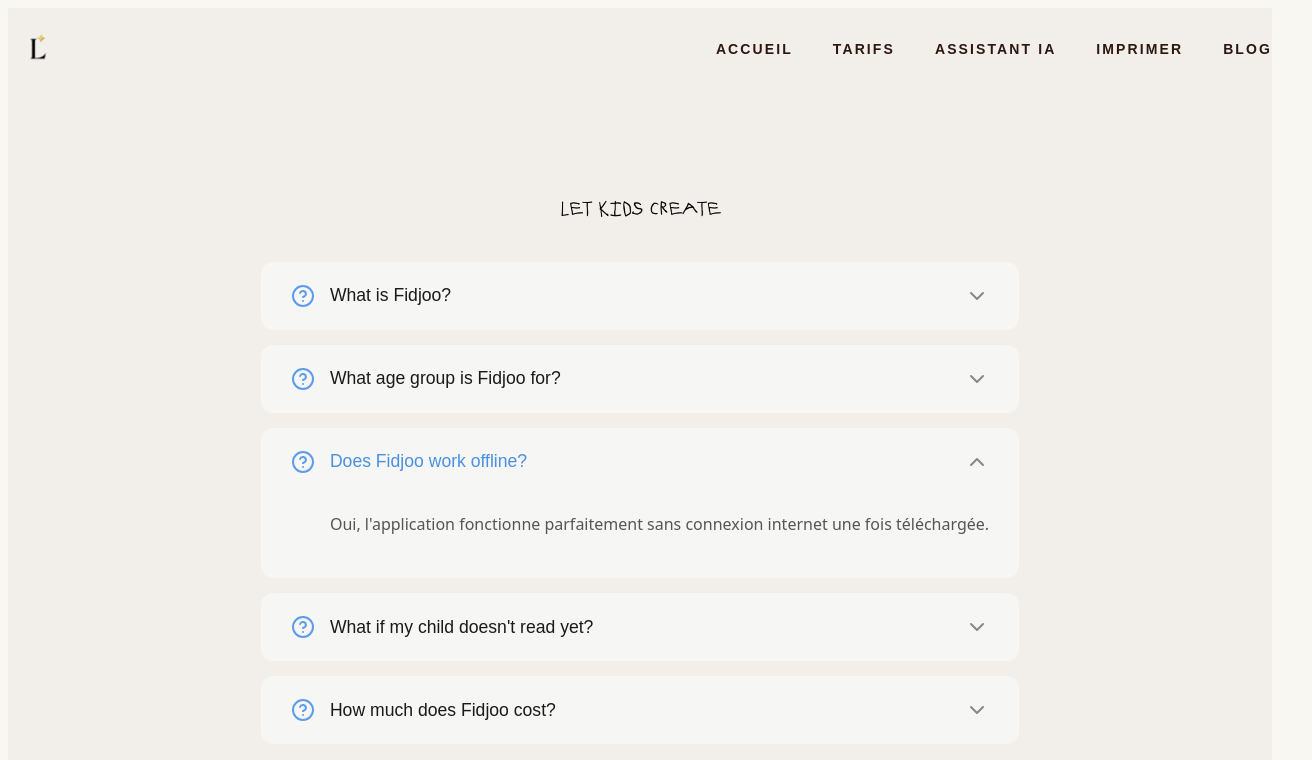
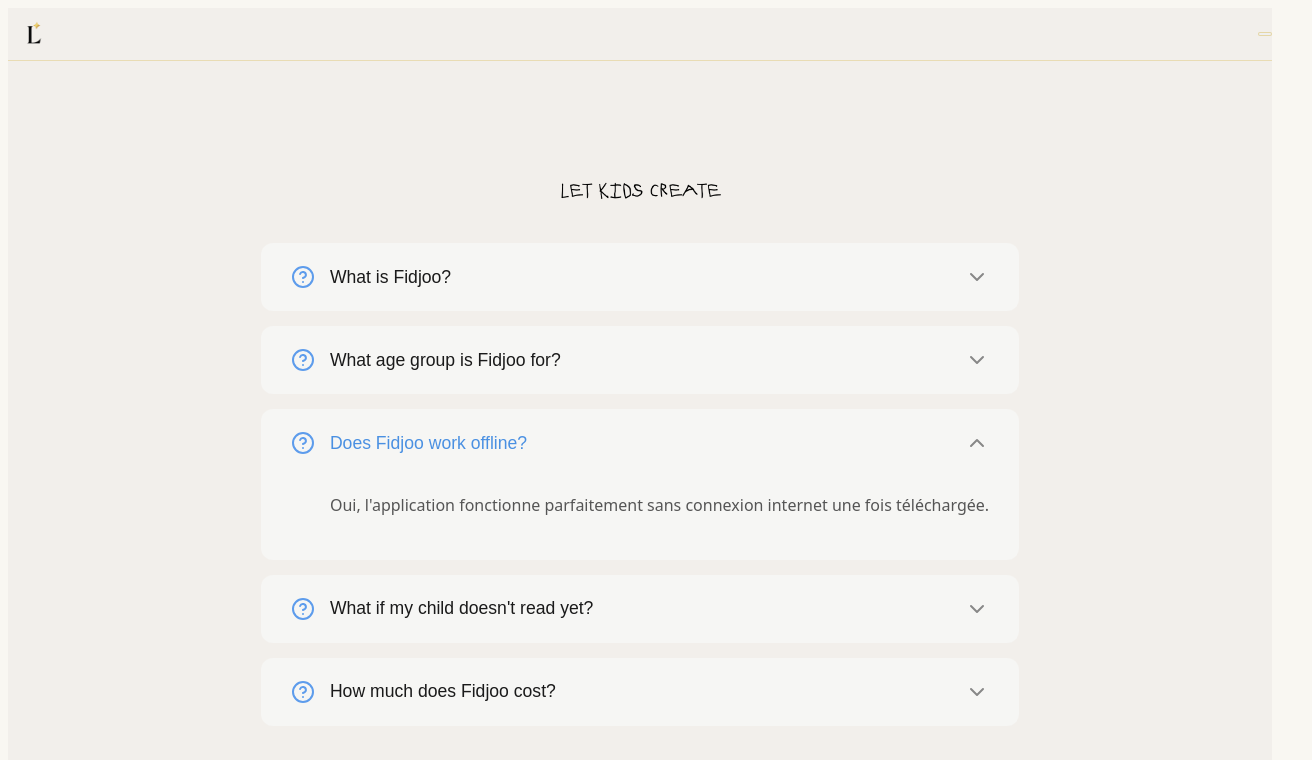
Before and after one commit to solalchetrit/loomina, a Next.js app: page / in a window 1280 px wide. Shown: the top 760 px of the page, 1312 px wide, since content can reach past the window. Built offline with nearby package versions, Linux system fonts and the light colour scheme.

Commit message:
Refine header navigation

```diff
--- a/components/Header.tsx
+++ b/components/Header.tsx
@@ -1,21 +1,24 @@
+"use client";
 
 import Image from "next/image";
 import Link from "next/link";
+import { usePathname } from "next/navigation";
+import { useState } from "react";
+
+const NAV_LINKS = [
+    { href: "/", label: "Accueil" },
+    { href: "/mission", label: "Mission" },
+    { href: "/offres", label: "Offres" },
+];
 
 export default function Header() {
+    const pathname = usePathname();
+    const [isOpen, setIsOpen] = useState(false);
+
     return (
-        // J'utilise style={{...}} pour FORCER le layout même si Tailwind plante
-        <header
-            className="w-full flex items-center justify-between px-10 pt-2 pb-4"
-            style={{ display: 'flex', justifyContent: 'space-between', alignItems: 'center', padding: '10px 40px 20px 40px' }}
-        >
-
-            {/* 1. Le Logo */}
-            <div
-                className="relative h-[60px] w-[180px]"
-                // Style de secours pour la taille
-                style={{ height: '60px', width: '180px', position: 'relative' }}
-            >
+        <header className="sticky top-0 z-50 w-full bg-gradient-to-r from-white/90 via-white/85 to-white/90 border-b border-[var(--loomina-gold)]/30 shadow-sm backdrop-blur-xl">
+            <div className="mx-auto flex max-w-6xl items-center justify-between gap-6 px-6 py-4 md:px-10">
+                <Link href="/" className="relative h-[52px] w-[170px] shrink-0">
                     <Image
                         src="/header_logo.png"
                         alt="Lúmina"
@@ -23,66 +26,97 @@ export default function Header() {
                         className="object-contain object-left"
                         priority
                     />
+                </Link>
+
+                <nav className="hidden items-center gap-2 md:flex">
+                    {NAV_LINKS.map((item) => {
+                        const isActive = pathname === item.href;
+
+                        return (
+                            <Link
+                                key={item.href}
+                                href={item.href}
+                                className={`group relative rounded-full px-5 py-2 text-[13px] font-semibold uppercase tracking-[0.18em] transition-colors duration-300 ${
+                                    isActive
+                                        ? "text-[var(--loomina-burgundy)]"
+                                        : "text-[var(--loomina-text-light)] hover:text-[var(--loomina-burgundy)]"
+                                }`}
+                            >
+                                <span className="relative z-10">{item.label}</span>
+                                <span
+                                    className={`absolute inset-0 rounded-full bg-[var(--loomina-gold)]/15 opacity-0 transition-opacity duration-300 group-hover:opacity-100 ${
+                                        isActive ? "opacity-100" : ""
+                                    }`}
+                                    aria-hidden
+                                />
+                                <span
+                                    className={`absolute left-1/2 bottom-1 h-[2px] w-0 -translate-x-1/2 rounded-full bg-[var(--loomina-gold)] transition-all duration-300 group-hover:w-10 ${
+                                        isActive ? "w-10" : ""
+                                    }`}
+                                    aria-hidden
+                                />
+                            </Link>
+                        );
+                    })}
+                    <Link
+                        href="/offres"
+                        className="ml-3 rounded-full border border-[var(--loomina-gold)]/60 bg-[var(--loomina-burgundy)] px-5 py-2 text-[13px] font-semibold uppercase tracking-[0.18em] text-white shadow-sm transition hover:-translate-y-[1px] hover:shadow-md hover:shadow-[var(--loomina-gold)]/20"
+                    >
+                        Découvrir
+                    </Link>
+                </nav>
+
+                <button
+                    type="button"
+                    className="inline-flex items-center justify-center rounded-full border border-[var(--loomina-gold)]/40 bg-white/80 p-2 text-[var(--loomina-text)] shadow-sm transition hover:bg-[var(--loomina-gold)]/10 md:hidden"
+                    aria-label="Ouvrir le menu"
+                    onClick={() => setIsOpen((open) => !open)}
+                >
+                    <svg
+                        className="h-5 w-5"
+                        viewBox="0 0 24 24"
+                        fill="none"
+                        stroke="currentColor"
+                        strokeWidth="2"
+                        strokeLinecap="round"
+                    >
+                        {isOpen ? (
+                            <path d="M18 6L6 18M6 6l12 12" />
+                        ) : (
+                            <path d="M4 7h16M4 12h16M4 17h16" />
+                        )}
+                    </svg>
+                </button>
             </div>
 
-            {/* 2. Le Menu */}
-            <nav>
-                {/* 'gap: 40px' force l'espace entre les mots */}
-                <ul
-                    className="flex items-center gap-10 m-0 p-0 list-none"
-                    style={{ display: 'flex', gap: '40px', listStyle: 'none', margin: 0, padding: 0 }}
+            {isOpen && (
+                <div className="mx-auto flex max-w-6xl flex-col gap-2 px-6 pb-6 md:hidden">
+                    {NAV_LINKS.map((item) => {
+                        const isActive = pathname === item.href;
+
+                        return (
+                            <Link
+                                key={item.href}
+                                href={item.href}
+                                className={`flex items-center justify-between rounded-xl border border-[var(--loomina-gold)]/30 bg-white/95 px-4 py-3 text-[13px] font-semibold uppercase tracking-[0.15em] shadow-sm transition hover:-translate-y-[1px] hover:border-[var(--loomina-gold)]/60 hover:shadow ${
+                                    isActive ? "text-[var(--loomina-burgundy)]" : "text-[var(--loomina-text-light)]"
+                                }`}
+                                onClick={() => setIsOpen(false)}
                             >
-                    <MenuItem href="#" label="Accueil" />
-                    <MenuItem href="#" label="Tarifs" />
-                    <MenuItem href="#" label="Assistant IA" />
-                    <MenuItem href="#" label="Imprimer" />
-                    <MenuItem href="#" label="Blog" />
-                </ul>
-            </nav>
-
+                                {item.label}
+                                <span className="h-2 w-2 rounded-full bg-[var(--loomina-gold)]" aria-hidden />
+                            </Link>
+                        );
+                    })}
+                    <Link
+                        href="/offres"
+                        className="flex items-center justify-center rounded-xl bg-[var(--loomina-burgundy)] px-4 py-3 text-[13px] font-semibold uppercase tracking-[0.15em] text-white shadow-md shadow-[var(--loomina-gold)]/20 transition hover:-translate-y-[1px]"
+                        onClick={() => setIsOpen(false)}
+                    >
+                        Découvrir nos offres
+                    </Link>
+                </div>
+            )}
         </header>
     );
 }
-
-function MenuItem({ href, label }: { href: string; label: string }) {
-    return (
-        <li>
-            <Link
-                href={href}
-                className="
-          relative group
-          text-[14px] uppercase font-bold tracking-[0.15em]
-          text-[#2C1810] /* Brun Lúmina */
-          transition-colors duration-300 ease-in-out
-          hover:text-[#681829] /* Bordeaux Lúmina */
-        "
-                // Style de secours (conservé pour la sécurité)
-                style={{
-                    textDecoration: 'none',
-                    color: '#2C1810',
-                    textTransform: 'uppercase',
-                    fontSize: '14px',
-                    letterSpacing: '0.15em',
-                    fontFamily: 'sans-serif',
-                    fontWeight: 'bold',
-                    position: 'relative'
-                }}
-            >
-                {label}
-
-                {/* La ligne dorée qui part du centre */}
-                <span className="
-          absolute
-          -bottom-2
-          left-1/2
-          w-0
-          h-[2px]
-          bg-[#D4AF37] /* Or Lúmina */
-          transition-all duration-300 ease-out
-          -translate-x-1/2
-          group-hover:w-full
-        "></span>
-            </Link>
-        </li>
-    );
-}
```
Lines whose indentation alone changed are shown as unchanged.
